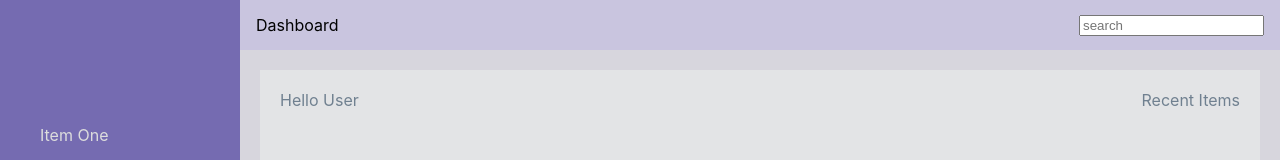
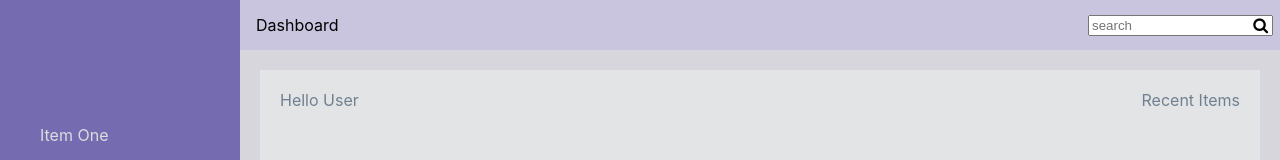
Before and after one commit to matthew-devonport/2020-17-09, a React (Create React App) app: page / in a window 1280 px wide. Shown: the top 160 px of the page. Built offline with nearby package versions, Linux system fonts and the light colour scheme.

Commit message:
added search icon button

```diff
--- a/public/index.html
+++ b/public/index.html
@@ -3,6 +3,7 @@
   <head>
     <meta charset="utf-8" />
     <link rel="icon" href="%PUBLIC_URL%/favicon.ico" />
+    <link href="https://maxcdn.bootstrapcdn.com/font-awesome/4.2.0/css/font-awesome.min.css" rel="stylesheet" />
     <meta name="viewport" content="width=device-width, initial-scale=1" />
     <meta name="theme-color" content="#000000" />
     <meta
--- a/src/App.js
+++ b/src/App.js
@@ -10,7 +10,8 @@ function App() {
       <div className="grid-container">
         <header className="header">
         <div className="header__avatar">Dashboard</div>
-          <input className="header__search" placeholder="search"/>
+          <input className="headerSearch" placeholder="search"/>
+          <i className="fa fa-search searchIcon"></i>
         </header>
           <Sidenav />
         <main className="main">
--- a/src/App.scss
+++ b/src/App.scss
@@ -36,6 +36,20 @@ $mainColor: #283972;
 .footer {
   grid-area: footer;
   background-color: #c0b9e9;
+}
+
+// Header
+
+.headerSearch {
+  position: fixed;
+  right: 7px;
+}
+
+.searchIcon {
+  position: absolute;
+  right: 12px;
+  z-index: 2;
+  cursor: pointer;
 }
 
 // Sidenav
@@ -208,7 +222,7 @@ $mainColor: #283972;
 
 
 .sidenavPopup {
-  display: flex; /* Will be hidden on mobile */
+  display: flex;
   flex-direction: column;
   grid-area: sidenav;
   background-color: #756bb1;
--- a/src/Sidenav.jsx
+++ b/src/Sidenav.jsx
@@ -58,7 +58,4 @@ class Sidenav extends React.Component {
 }
 
 
-
-
-
 export default Sidenav;
```
